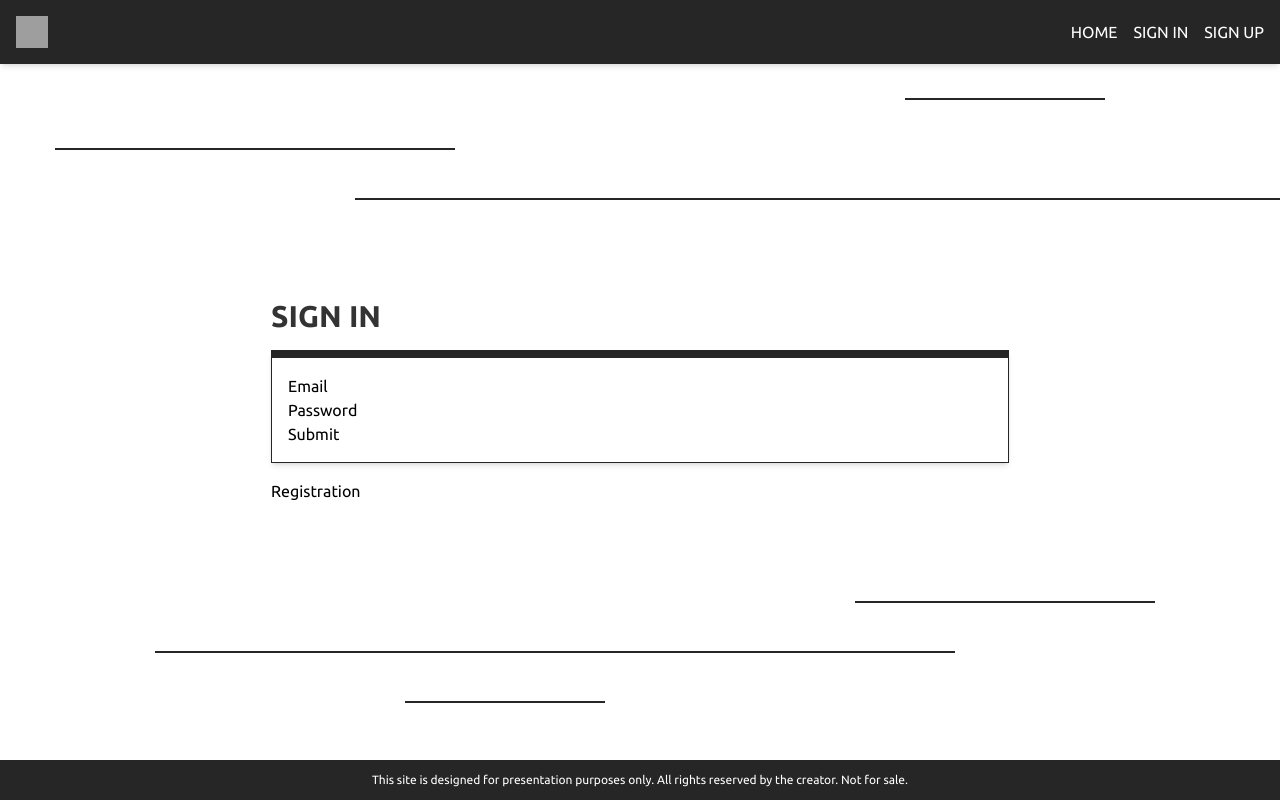
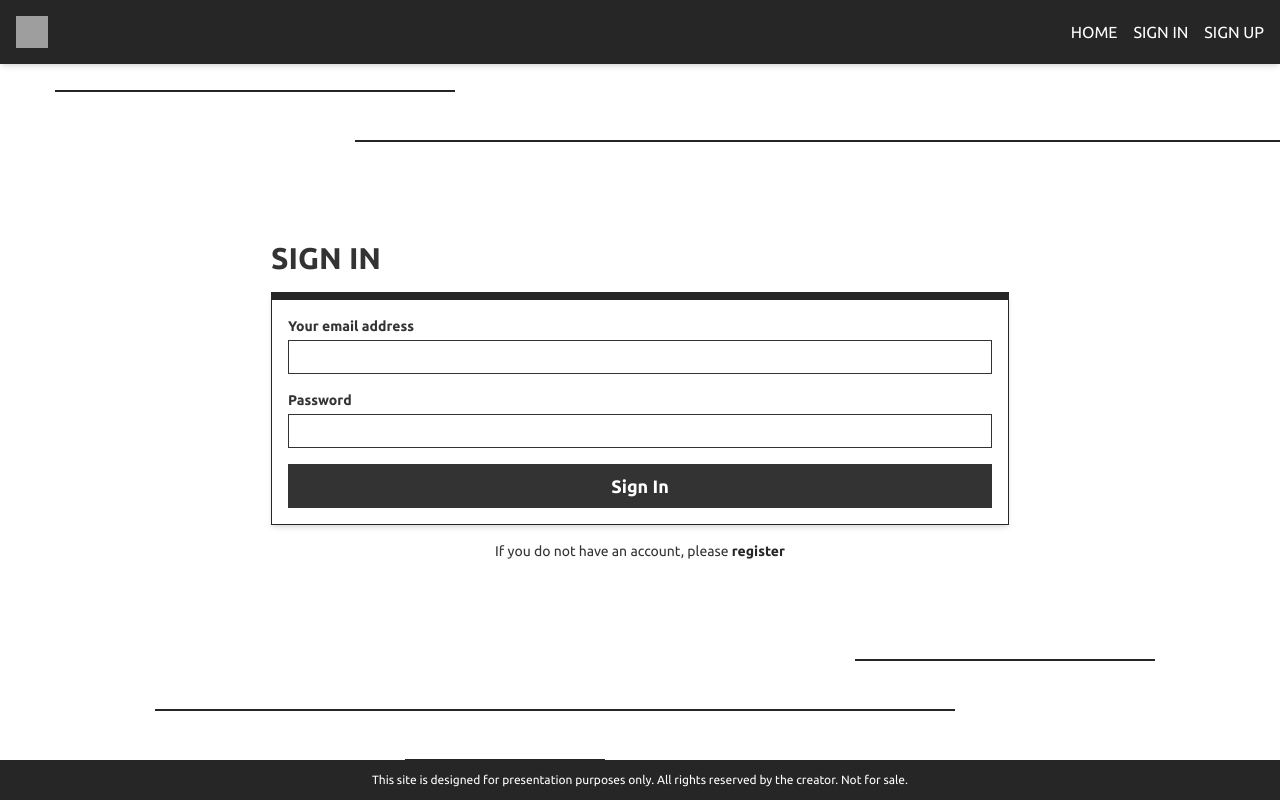
Before and after one commit to byte-brewers/university-app-client, a Vue app: page /home in a window 1280 px wide. Both pictures are taken after a click on the button "GET STARTED NOW". Built offline with nearby package versions, Linux system fonts and the light colour scheme; grey boxes are pictures that could not be loaded.

Commit message:
feat: create input
1. ElInput

```diff
--- a/src/components/Controller/ElButton.vue
+++ b/src/components/Controller/ElButton.vue
@@ -29,17 +29,18 @@ const variantStyle = computed(() => {
   @apply transition-all duration-300;
   @apply z-10 hover:shadow-lg;
   @apply focus:outline-none;
-  @apply px-6 h-14;
 
   &--default {
     @apply text-[#333333] hover:text-[#333333];
     @apply bg-[#ffffff] hover:bg-[#f0f0f0];
     @apply border-2 border-[#333333];
+    @apply px-6 h-14;
   }
 
   &--primary {
     @apply text-[#ffffff];
     @apply bg-[#333333];
+    @apply px-6 h-11;
   }
 
   &--secondary {
--- /dev/null
+++ b/src/components/Controller/ElInput.vue
@@ -0,0 +1,50 @@
+<template>
+  <div class="el-input">
+    <label :for="label">{{ label }}</label>
+    <input :value="modelValue" @input="updateValue" :id="label" />
+  </div>
+</template>
+
+<script setup lang="ts">
+import { defineProps, defineEmits, withDefaults } from 'vue';
+
+withDefaults(
+  defineProps<{
+    modelValue: string;
+    label: string;
+  }>(),
+  {
+    modelValue: '',
+    label: 'Default Label',
+  },
+);
+
+const emit = defineEmits<{
+  (e: 'update:modelValue', value: string): void;
+}>();
+
+const updateValue = (event: Event): void => {
+  const { value } = event.target as HTMLInputElement;
+
+  emit('update:modelValue', value);
+};
+</script>
+
+<style scoped>
+.el-input {
+  @apply flex flex-col gap-1 w-full max-w-full;
+
+  label {
+    @apply text-[#333333] text-sm font-bold;
+  }
+
+  input {
+    @apply border-[1px] border-[#333333];
+    @apply px-2 py-1;
+
+    &::placeholder {
+      @apply text-[#333333] text-sm;
+    }
+  }
+}
+</style>
--- a/src/modules/Authorization/view/AuthorizationView.vue
+++ b/src/modules/Authorization/view/AuthorizationView.vue
@@ -1,7 +1,22 @@
 <script setup lang="ts">
 import { EAuthorizationRoutesName } from '@/router/collections';
+import { ref } from 'vue';
 import ElHorizontalLine from '../components/ElHorizontalLine.vue';
 import AppContainer from '@/views/AppContainer.vue';
+import ElInput from '@/components/Controller/ElInput.vue';
+import ElButton from '@/components/Controller/ElButton.vue';
+
+const formData = ref<{
+  email: string;
+  pass: string;
+}>({
+  email: '',
+  pass: '',
+});
+
+const signIn = () => {
+  console.log('Sign In', formData.value);
+};
 </script>
 
 <template>
@@ -14,13 +29,33 @@ import AppContainer from '@/views/AppContainer.vue';
         <section class="authorization__container">
           <h1 class="authorization__caption">SIGN IN</h1>
           <section class="authorization__form">
-            <div>Email</div>
-            <div>Password</div>
-            <div>Submit</div>
+            <ElInput
+              label="Your email address"
+              placeholder="Your email address"
+              type="text"
+              v-model="formData.email"
+            />
+
+            <ElInput
+              label="Password"
+              placeholder="Password"
+              type="password"
+              v-model="formData.pass"
+            />
+
+            <ElButton :button-action="signIn" variant="primary"
+              >Sign In</ElButton
+            >
           </section>
-          <RouterLink :to="{ name: EAuthorizationRoutesName.REGISTRATION }"
-            >Registration</RouterLink
-          >
+
+          <h3 class="authorization__footer">
+            If you do not have an account, please
+            <RouterLink
+              :to="{ name: EAuthorizationRoutesName.REGISTRATION }"
+              class="authorization__footer-action"
+              >register</RouterLink
+            >
+          </h3>
           <ElHorizontalLine />
         </section>
       </section>
@@ -40,14 +75,22 @@ import AppContainer from '@/views/AppContainer.vue';
     }
 
     &caption {
-      @apply text-3xl font-bold uppercase text-[#333];
+      @apply text-3xl font-bold uppercase text-[#333333];
     }
 
     &form {
-      @apply border-[1px] border-t-8 border-[#262626] border-solid;
+      @apply border-[1px] border-t-8 border-[#262626];
       @apply bg-white shadow-md;
-      @apply w-full;
+      @apply w-full flex flex-col gap-4;
       @apply p-4;
+    }
+
+    &footer {
+      @apply text-[#333333] text-sm text-center;
+
+      &-action {
+        @apply text-[#262626] font-bold;
+      }
     }
   }
 }
--- a/src/modules/Authorization/view/RegistrationView.vue
+++ b/src/modules/Authorization/view/RegistrationView.vue
@@ -1,7 +1,24 @@
 <script setup lang="ts">
 import { EAuthorizationRoutesName } from '@/router/collections';
+import { ref } from 'vue';
 import ElHorizontalLine from '../components/ElHorizontalLine.vue';
 import AppContainer from '@/views/AppContainer.vue';
+import ElInput from '@/components/Controller/ElInput.vue';
+import ElButton from '@/components/Controller/ElButton.vue';
+
+const formData = ref<{
+  email: string;
+  pass1: string;
+  pass2: string;
+}>({
+  email: '',
+  pass1: '',
+  pass2: '',
+});
+
+const signUp = () => {
+  console.log('Sign Up', formData.value);
+};
 </script>
 
 <template>
@@ -14,14 +31,41 @@ import AppContainer from '@/views/AppContainer.vue';
         <section class="registration__container">
           <h1 class="registration__caption">SIGN UP</h1>
           <section class="registration__form">
-            <div>Email</div>
-            <div>Password</div>
-            <div>Password</div>
-            <div>Submit</div>
+            <ElInput
+              label="Your email address"
+              placeholder="Your email address"
+              type="text"
+              v-model="formData.email"
+            />
+
+            <ElInput
+              label="Create password"
+              placeholder="Create password"
+              type="password"
+              v-model="formData.pass1"
+            />
+
+            <ElInput
+              placeholder="Repeat password"
+              label="Repeat Password"
+              type="password"
+              v-model="formData.pass2"
+            />
+
+            <ElButton :button-action="signUp" variant="primary"
+              >Sign Up</ElButton
+            >
           </section>
-          <RouterLink :to="{ name: EAuthorizationRoutesName.AUTHORIZATION }"
-            >Authorization</RouterLink
-          >
+
+          <h3 class="registration__footer">
+            If you do not have an account, please
+            <RouterLink
+              :to="{ name: EAuthorizationRoutesName.AUTHORIZATION }"
+              class="registration__footer-action"
+              >autorize</RouterLink
+            >
+          </h3>
+
           <ElHorizontalLine />
         </section>
       </section>
@@ -41,14 +85,22 @@ import AppContainer from '@/views/AppContainer.vue';
     }
 
     &caption {
-      @apply text-3xl font-bold uppercase text-[#333];
+      @apply text-3xl font-bold uppercase text-[#333333];
     }
 
     &form {
-      @apply border-[1px] border-t-8 border-[#262626] border-solid;
+      @apply border-[1px] border-t-8 border-[#262626];
       @apply bg-white shadow-md;
-      @apply w-full;
+      @apply w-full flex flex-col gap-4;
       @apply p-4;
+    }
+
+    &footer {
+      @apply text-[#333333] text-sm text-center;
+
+      &-action {
+        @apply text-[#262626] font-bold;
+      }
     }
   }
 }
```
